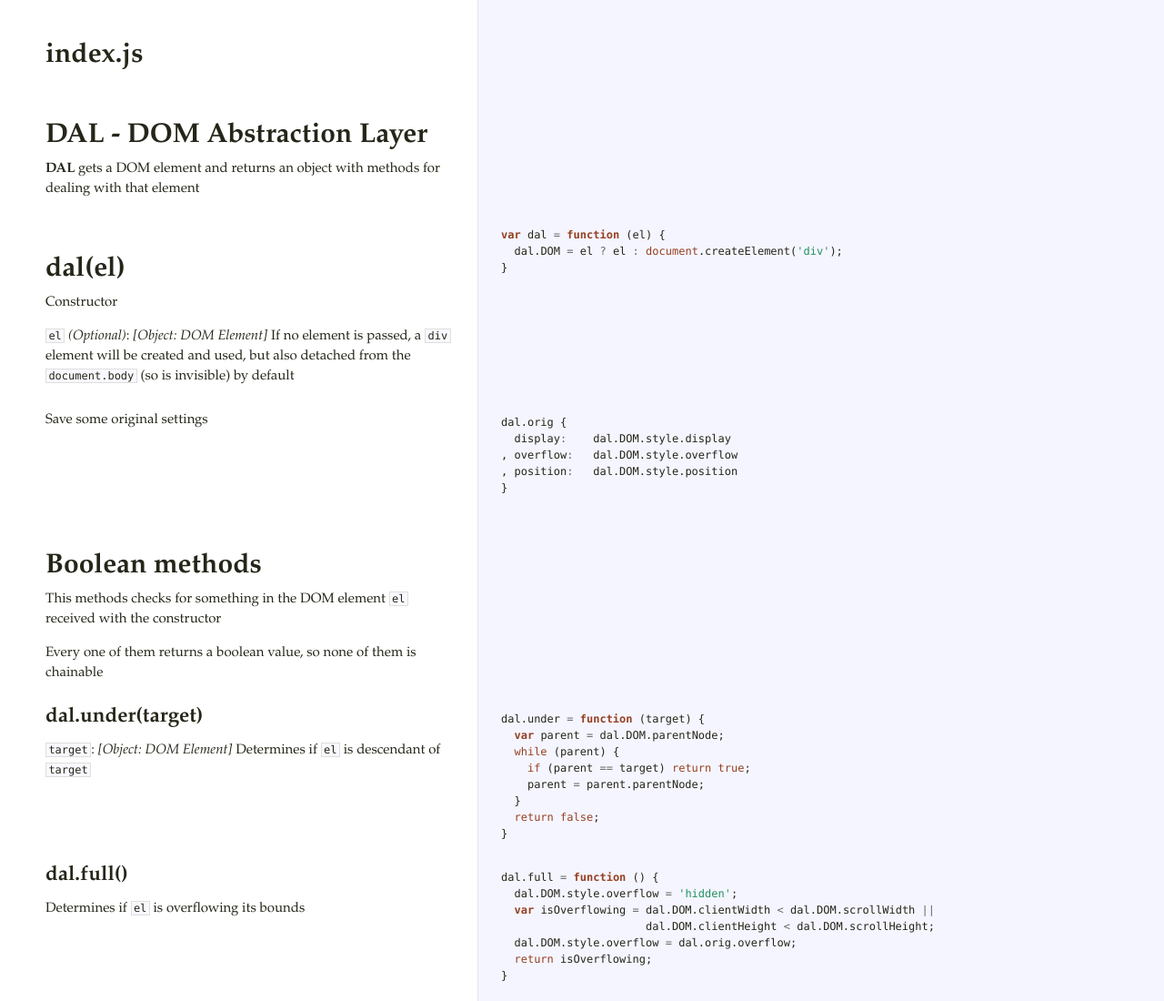
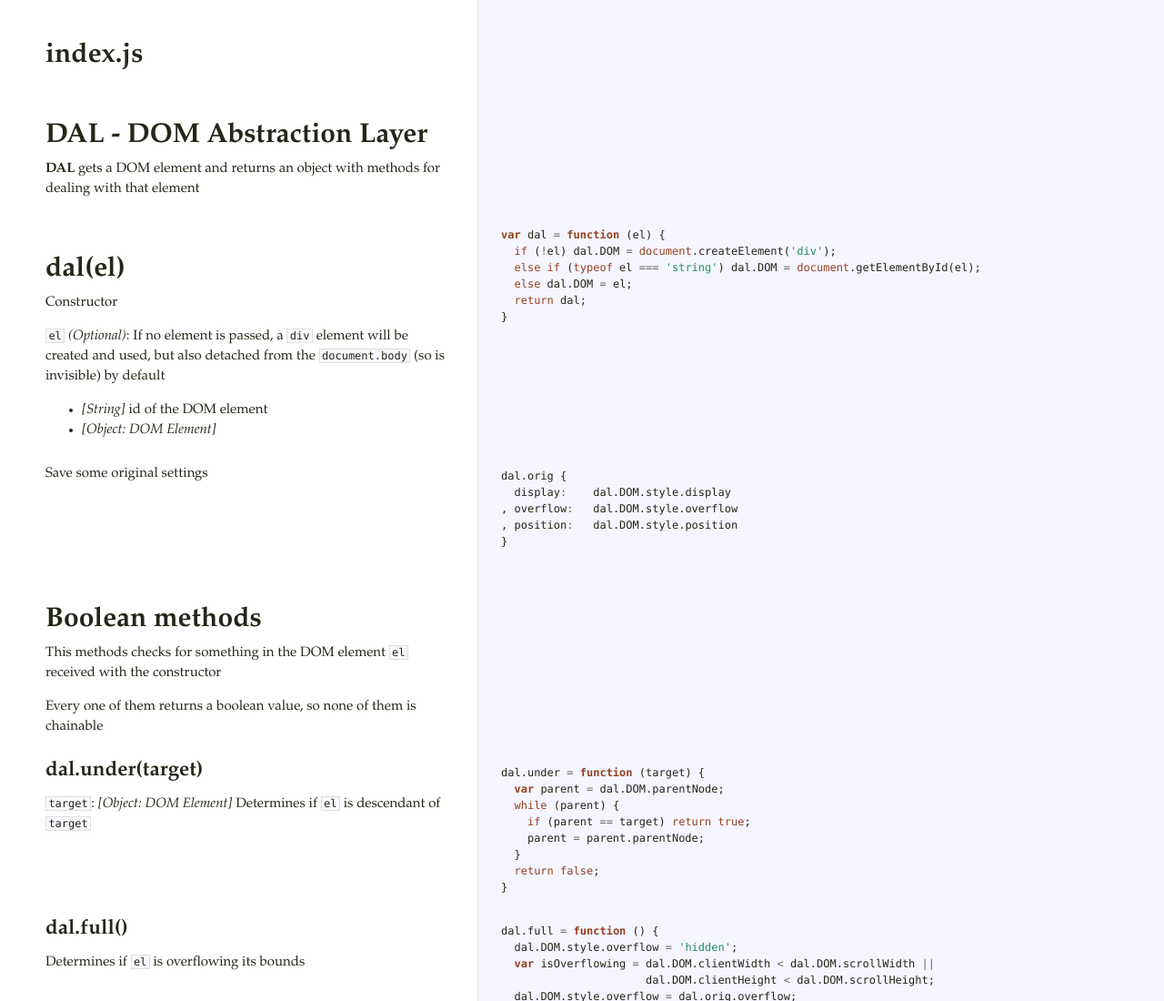
Before and after one commit to pfraces-graveyard/dal, a website: page docs/index.html in a window 1280 px wide. Shown: the top 1100 px of the page at 91% size. Drawn offline with Linux system fonts and the light colour scheme.

Commit message:
updated documentation

```diff
--- a/docs/index.html
+++ b/docs/index.html
@@ -5,10 +5,18 @@ with that element</p>             </td>             <td class="code">
 
 <p>Constructor</p>
 
-<p><code>el</code> <em>(Optional)</em>: <em>[Object: DOM Element]</em> If no element is passed, a <code>div</code>
-element will be created and used, but also detached from the <code>document.body</code>
-(so is invisible) by default</p>             </td>             <td class="code">               <div class="highlight"><pre><span class="kd">var</span> <span class="nx">dal</span> <span class="o">=</span> <span class="kd">function</span> <span class="p">(</span><span class="nx">el</span><span class="p">)</span> <span class="p">{</span>
-  <span class="nx">dal</span><span class="p">.</span><span class="nx">DOM</span> <span class="o">=</span> <span class="nx">el</span> <span class="o">?</span> <span class="nx">el</span> <span class="o">:</span> <span class="nb">document</span><span class="p">.</span><span class="nx">createElement</span><span class="p">(</span><span class="s1">&#39;div&#39;</span><span class="p">);</span>
+<p><code>el</code> <em>(Optional)</em>: If no element is passed, a <code>div</code> element will be created
+and used, but also detached from the <code>document.body</code> (so is invisible) by
+default</p>
+
+<ul>
+<li><em>[String]</em> id of the DOM element</li>
+<li><em>[Object: DOM Element]</em> </li>
+</ul>             </td>             <td class="code">               <div class="highlight"><pre><span class="kd">var</span> <span class="nx">dal</span> <span class="o">=</span> <span class="kd">function</span> <span class="p">(</span><span class="nx">el</span><span class="p">)</span> <span class="p">{</span>
+  <span class="k">if</span> <span class="p">(</span><span class="o">!</span><span class="nx">el</span><span class="p">)</span> <span class="nx">dal</span><span class="p">.</span><span class="nx">DOM</span> <span class="o">=</span> <span class="nb">document</span><span class="p">.</span><span class="nx">createElement</span><span class="p">(</span><span class="s1">&#39;div&#39;</span><span class="p">);</span>
+  <span class="k">else</span> <span class="k">if</span> <span class="p">(</span><span class="k">typeof</span> <span class="nx">el</span> <span class="o">===</span> <span class="s1">&#39;string&#39;</span><span class="p">)</span> <span class="nx">dal</span><span class="p">.</span><span class="nx">DOM</span> <span class="o">=</span> <span class="nb">document</span><span class="p">.</span><span class="nx">getElementById</span><span class="p">(</span><span class="nx">el</span><span class="p">);</span>
+  <span class="k">else</span> <span class="nx">dal</span><span class="p">.</span><span class="nx">DOM</span> <span class="o">=</span> <span class="nx">el</span><span class="p">;</span>
+  <span class="k">return</span> <span class="nx">dal</span><span class="p">;</span>
 <span class="p">}</span></pre></div>             </td>           </tr>                               <tr id="section-3">             <td class="docs">               <div class="pilwrap">                 <a class="pilcrow" href="#section-3">&#182;</a>               </div>               <p>Save some original settings</p>             </td>             <td class="code">               <div class="highlight"><pre><span class="nx">dal</span><span class="p">.</span><span class="nx">orig</span> <span class="p">{</span>
   <span class="nx">display</span><span class="o">:</span>    <span class="nx">dal</span><span class="p">.</span><span class="nx">DOM</span><span class="p">.</span><span class="nx">style</span><span class="p">.</span><span class="nx">display</span>
 <span class="p">,</span> <span class="nx">overflow</span><span class="o">:</span>   <span class="nx">dal</span><span class="p">.</span><span class="nx">DOM</span><span class="p">.</span><span class="nx">style</span><span class="p">.</span><span class="nx">overflow</span>
```
